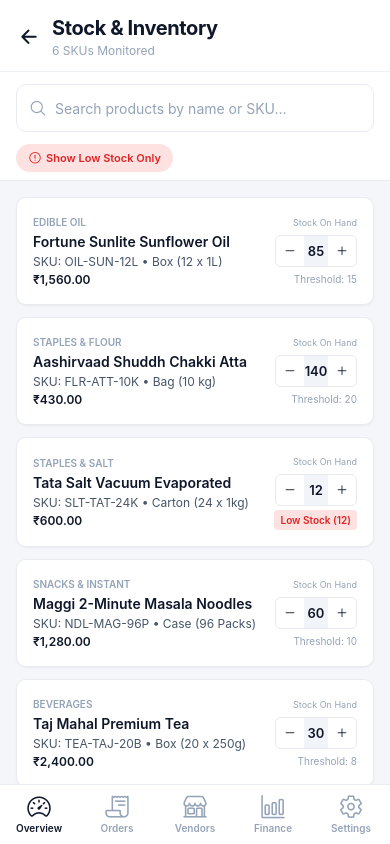
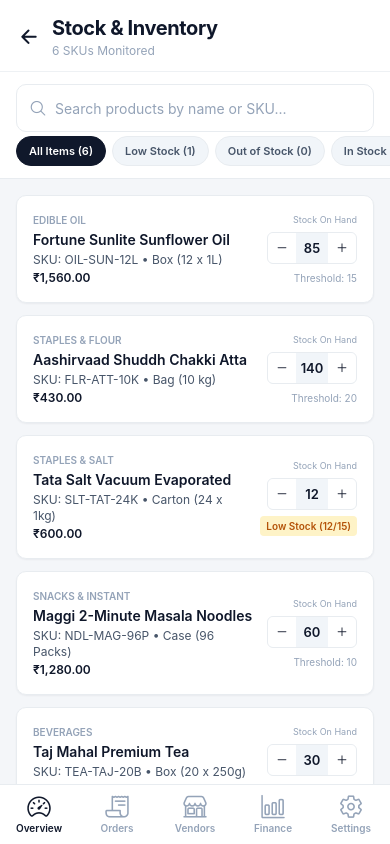
Before and after one commit to dheeraj323/InventoryManagment, a React Native app: screen /Inventory in a window 390 px wide. Built offline with nearby package versions, Linux system fonts and the light colour scheme; no server answers; the database is empty.

Commit message:
inventory screen ui  update

```diff
--- a/src/components/catalog/QuantitySelector.tsx
+++ b/src/components/catalog/QuantitySelector.tsx
@@ -1,5 +1,5 @@
 import React from 'react';
-import { View, Text, StyleSheet, TouchableOpacity } from 'react-native';
+import { View, Text, StyleSheet, TouchableOpacity, ActivityIndicator } from 'react-native';
 import { Ionicons } from '@expo/vector-icons';
 import { colors, typography, spacing } from '../../theme';
 
@@ -7,44 +7,64 @@ export interface QuantitySelectorProps {
   quantity: number;
   onIncrease: () => void;
   onDecrease: () => void;
+  min?: number;
   max?: number;
   size?: 'sm' | 'md';
+  isLoading?: boolean;
+  onPressQuantity?: () => void;
 }
 
 export const QuantitySelector: React.FC<QuantitySelectorProps> = ({
   quantity,
   onIncrease,
   onDecrease,
+  min = 0,
   max,
   size = 'md',
+  isLoading = false,
+  onPressQuantity,
 }) => {
   const isSm = size === 'sm';
+  const isMin = quantity <= min;
+  const isMax = max !== undefined && quantity >= max;
 
   return (
     <View style={[styles.container, isSm ? styles.containerSm : null]}>
       <TouchableOpacity
-        style={[styles.button, isSm ? styles.buttonSm : null]}
+        style={[styles.button, isSm ? styles.buttonSm : null, (isMin || isLoading) ? styles.disabledBtn : null]}
         onPress={onDecrease}
+        disabled={isMin || isLoading}
         activeOpacity={0.7}
       >
-        <Ionicons name="remove" size={isSm ? 14 : 18} color={colors.primary} />
+        <Ionicons name="remove" size={isSm ? 14 : 18} color={isMin || isLoading ? colors.textMuted : colors.primary} />
       </TouchableOpacity>
 
-      <Text style={[styles.qtyText, isSm ? styles.qtyTextSm : null]}>
-        {quantity}
-      </Text>
+      <TouchableOpacity
+        onPress={onPressQuantity}
+        disabled={!onPressQuantity || isLoading}
+        style={styles.qtyContainer}
+        activeOpacity={0.7}
+      >
+        {isLoading ? (
+          <ActivityIndicator size="small" color={colors.primary} />
+        ) : (
+          <Text style={[styles.qtyText, isSm ? styles.qtyTextSm : null]}>
+            {quantity}
+          </Text>
+        )}
+      </TouchableOpacity>
 
       <TouchableOpacity
         style={[
           styles.button,
           isSm ? styles.buttonSm : null,
-          max && quantity >= max ? styles.disabledBtn : null,
+          (isMax || isLoading) ? styles.disabledBtn : null,
         ]}
         onPress={onIncrease}
-        disabled={max ? quantity >= max : false}
+        disabled={isMax || isLoading}
         activeOpacity={0.7}
       >
-        <Ionicons name="add" size={isSm ? 14 : 18} color={colors.primary} />
+        <Ionicons name="add" size={isSm ? 14 : 18} color={isMax || isLoading ? colors.textMuted : colors.primary} />
       </TouchableOpacity>
     </View>
   );
@@ -77,6 +97,12 @@ const styles = StyleSheet.create({
   disabledBtn: {
     opacity: 0.4,
   },
+  qtyContainer: {
+    alignItems: 'center',
+    justifyContent: 'center',
+    minWidth: 32,
+    paddingHorizontal: 4,
+  },
   qtyText: {
     ...typography.bodyBold,
     color: colors.textPrimary,
--- a/src/screens/admin/InventoryScreen.tsx
+++ b/src/screens/admin/InventoryScreen.tsx
@@ -1,4 +1,4 @@
-import React, { useState } from 'react';
+import React, { useState, useEffect, useMemo } from 'react';
 import {
   View,
   Text,
@@ -6,28 +6,108 @@ import {
   SafeAreaView,
   FlatList,
   TouchableOpacity,
+  ScrollView,
+  RefreshControl,
 } from 'react-native';
 import { Ionicons } from '@expo/vector-icons';
 import { useInventoryStore } from '../../store/useInventoryStore';
 import { Header } from '../../components/common/Header';
 import { Card } from '../../components/common/Card';
 import { Input } from '../../components/common/Input';
-import { Button } from '../../components/common/Button';
+import { EmptyState } from '../../components/common/EmptyState';
 import { QuantitySelector } from '../../components/catalog/QuantitySelector';
 import { colors, typography, spacing } from '../../theme';
 
 export const InventoryScreen: React.FC<{ navigation: any }> = ({ navigation }) => {
-  const { products, updateStock } = useInventoryStore();
+  const {
+    products,
+    isLoading,
+    subscribeInventory,
+    updateStock,
+    fetchProducts,
+  } = useInventoryStore();
+
   const [search, setSearch] = useState('');
-  const [showLowStockOnly, setShowLowStockOnly] = useState(false);
+  const [selectedFilter, setSelectedFilter] = useState<'ALL' | 'LOW_STOCK' | 'OUT_OF_STOCK' | 'IN_STOCK'>('ALL');
+  const [isRefreshing, setIsRefreshing] = useState(false);
 
-  const filteredProducts = products.filter((p) => {
+  // Sync real-time inventory on mount
+  useEffect(() => {
+    const unsubscribe = subscribeInventory();
+    return () => {
+      unsubscribe();
+    };
+  }, [subscribeInventory]);
+
+  // Counts for filter chips
+  const counts = useMemo(() => {
+    let lowCount = 0;
+    let outCount = 0;
+    let inCount = 0;
+
+    for (const p of products) {
+      if (p.stockQty === 0) {
+        outCount++;
+      } else if (p.stockQty <= p.lowStockThreshold) {
+        lowCount++;
+      } else {
+        inCount++;
+      }
+    }
+
+    return {
+      all: products.length,
+      low: lowCount,
+      out: outCount,
+      in: inCount,
+    };
+  }, [products]);
+
+  // Filtered list
+  const filteredProducts = useMemo(() => {
+    const q = search.trim().toLowerCase();
+
+    return products.filter((p) => {
       const matchesSearch =
-      p.name.toLowerCase().includes(search.toLowerCase()) ||
-      p.sku.toLowerCase().includes(search.toLowerCase());
-    const matchesLowStock = showLowStockOnly ? p.stockQty <= p.lowStockThreshold : true;
-    return matchesSearch && matchesLowStock;
+        q.length === 0 ||
+        p.name.toLowerCase().includes(q) ||
+        p.sku.toLowerCase().includes(q) ||
+        (p.category && p.category.toLowerCase().includes(q));
+
+      if (!matchesSearch) return false;
+
+      if (selectedFilter === 'LOW_STOCK') {
+        return p.stockQty <= p.lowStockThreshold && p.stockQty > 0;
+      }
+      if (selectedFilter === 'OUT_OF_STOCK') {
+        return p.stockQty === 0;
+      }
+      if (selectedFilter === 'IN_STOCK') {
+        return p.stockQty > p.lowStockThreshold;
+      }
+      return true;
     });
+  }, [products, search, selectedFilter]);
+
+  const handleRefresh = async () => {
+    setIsRefreshing(true);
+    try {
+      await fetchProducts();
+    } finally {
+      setIsRefreshing(false);
+    }
+  };
+
+  const handleUpdateStock = (productId: string, newStock: number) => {
+    updateStock(productId, newStock);
+  };
+
+  const filters = [
+    { key: 'ALL' as const, label: 'All Items', count: counts.all },
+    { key: 'LOW_STOCK' as const, label: 'Low Stock', count: counts.low },
+    { key: 'OUT_OF_STOCK' as const, label: 'Out of Stock', count: counts.out },
+    { key: 'IN_STOCK' as const, label: 'In Stock', count: counts.in },
+  ];
 
   return (
     <SafeAreaView style={styles.container}>
@@ -38,69 +118,101 @@ export const InventoryScreen: React.FC<{ navigation: any }> = ({ navigation }) =
         onBackPress={() => navigation.goBack()}
       />
 
+      {/* Search Input Box */}
       <View style={styles.searchBox}>
         <Input
           placeholder="Search products by name or SKU..."
           value={search}
           onChangeText={setSearch}
           leftIcon={<Ionicons name="search-outline" size={18} color={colors.textMuted} />}
+          rightIcon={
+            search.length > 0 ? (
+              <TouchableOpacity
+                onPress={() => setSearch('')}
+                hitSlop={{ top: 8, bottom: 8, left: 8, right: 8 }}
+              >
+                <Ionicons name="close-circle" size={18} color={colors.textMuted} />
+              </TouchableOpacity>
+            ) : null
+          }
+          containerStyle={styles.searchInput}
         />
+      </View>
 
-        <View style={styles.filterRow}>
+      {/* Horizontal Filter Chips */}
+      <View style={styles.filterWrapper}>
+        <ScrollView
+          horizontal
+          showsHorizontalScrollIndicator={false}
+          contentContainerStyle={styles.filterRow}
+        >
+          {filters.map((filter) => {
+            const isActive = selectedFilter === filter.key;
+            return (
               <TouchableOpacity
-            style={[
-              styles.filterPill,
-              showLowStockOnly ? styles.filterPillActive : null,
-            ]}
-            onPress={() => setShowLowStockOnly(!showLowStockOnly)}
+                key={filter.key}
+                style={[styles.filterChip, isActive && styles.filterChipActive]}
+                onPress={() => setSelectedFilter(filter.key)}
+                activeOpacity={0.8}
               >
-            <Ionicons
-              name="alert-circle-outline"
-              size={14}
-              color={showLowStockOnly ? colors.textInverse : colors.danger}
-            />
-            <Text
-              style={[
-                styles.filterPillText,
-                showLowStockOnly ? styles.filterPillTextActive : null,
-              ]}
-            >
-              Show Low Stock Only
+                <Text style={[styles.filterChipText, isActive && styles.filterChipTextActive]}>
+                  {filter.label} ({filter.count})
                 </Text>
               </TouchableOpacity>
-        </View>
+            );
+          })}
+        </ScrollView>
       </View>
 
+      {/* Products List */}
       <FlatList
         data={filteredProducts}
         keyExtractor={(item) => item.id}
         contentContainerStyle={styles.listContent}
+        refreshControl={
+          <RefreshControl
+            refreshing={isRefreshing}
+            onRefresh={handleRefresh}
+            colors={[colors.primary]}
+            tintColor={colors.primary}
+          />
+        }
         renderItem={({ item }) => {
-          const isLowStock = item.stockQty <= item.lowStockThreshold;
+          const isOutOfStock = item.stockQty === 0;
+          const isLowStock = !isOutOfStock && item.stockQty <= item.lowStockThreshold;
 
           return (
             <Card style={styles.card} outlined elevation="sm">
               <View style={styles.row}>
+                {/* Product Info */}
                 <View style={styles.infoCol}>
-                  <Text style={styles.category}>{item.category}</Text>
+                  <Text style={styles.category}>{item.category || 'GENERAL'}</Text>
                   <Text style={styles.name}>{item.name}</Text>
                   <Text style={styles.skuText}>
                     SKU: {item.sku} • {item.unit}
                   </Text>
-                  <Text style={styles.priceText}>₹{item.price.toLocaleString('en-IN', { minimumFractionDigits: 2 })}</Text>
+                  <Text style={styles.priceText}>
+                    ₹{item.price.toLocaleString('en-IN', { minimumFractionDigits: 2 })}
+                  </Text>
                 </View>
 
+                {/* Stock Controls & Status */}
                 <View style={styles.stockCol}>
                   <Text style={styles.stockLabel}>Stock On Hand</Text>
                   <QuantitySelector
                     quantity={item.stockQty}
-                    onIncrease={() => updateStock(item.id, item.stockQty + 5)}
-                    onDecrease={() => updateStock(item.id, item.stockQty - 5)}
+                    onIncrease={() => handleUpdateStock(item.id, item.stockQty + 1)}
+                    onDecrease={() => handleUpdateStock(item.id, item.stockQty - 1)}
                     size="sm"
                   />
-                  {isLowStock ? (
+
+                  {isOutOfStock ? (
+                    <View style={styles.outOfStockBadge}>
+                      <Text style={styles.outOfStockText}>Out of Stock</Text>
+                    </View>
+                  ) : isLowStock ? (
                     <View style={styles.lowStockBadge}>
-                      <Text style={styles.lowStockText}>Low Stock ({item.stockQty})</Text>
+                      <Text style={styles.lowStockText}>Low Stock ({item.stockQty}/{item.lowStockThreshold})</Text>
                     </View>
                   ) : (
                     <Text style={styles.normalStockText}>Threshold: {item.lowStockThreshold}</Text>
@@ -110,6 +222,17 @@ export const InventoryScreen: React.FC<{ navigation: any }> = ({ navigation }) =
             </Card>
           );
         }}
+        ListEmptyComponent={
+          <EmptyState
+            iconName="cube-outline"
+            title="No Products Found"
+            description={
+              search.length > 0
+                ? `No items match "${search}". Try searching with another keyword.`
+                : 'There are no products matching the selected filter.'
+            }
+          />
+        }
       />
     </SafeAreaView>
   );
@@ -124,35 +247,44 @@ const styles = StyleSheet.create({
     paddingHorizontal: spacing.screenPadding,
     paddingTop: spacing.md,
     backgroundColor: colors.surface,
+  },
+  searchInput: {
+    marginBottom: spacing.xs,
+  },
+  filterWrapper: {
+    backgroundColor: colors.surface,
     borderBottomWidth: 1,
     borderBottomColor: colors.border,
   },
   filterRow: {
-    paddingBottom: spacing.sm,
+    flexDirection: 'row',
+    paddingHorizontal: spacing.screenPadding,
+    paddingBottom: spacing.md,
+    gap: 6,
   },
-  filterPill: {
-    flexDirection: 'row',
-    alignItems: 'center',
+  filterChip: {
     paddingHorizontal: spacing.md,
     paddingVertical: 6,
     borderRadius: spacing.borderRadiusFull,
-    backgroundColor: colors.statusCancelledBg,
-    alignSelf: 'flex-start',
+    backgroundColor: colors.surfaceSubtle,
+    borderWidth: 1,
+    borderColor: colors.border,
   },
-  filterPillActive: {
-    backgroundColor: colors.danger,
+  filterChipActive: {
+    backgroundColor: colors.primary,
+    borderColor: colors.primary,
   },
-  filterPillText: {
+  filterChipText: {
     ...typography.captionBold,
-    color: colors.danger,
-    marginLeft: 4,
+    color: colors.textSecondary,
     fontSize: 11,
   },
-  filterPillTextActive: {
+  filterChipTextActive: {
     color: colors.textInverse,
   },
   listContent: {
     padding: spacing.screenPadding,
+    paddingBottom: spacing.xl * 2,
   },
   card: {
     marginBottom: spacing.md,
@@ -197,13 +329,25 @@ const styles = StyleSheet.create({
     marginBottom: 4,
   },
   lowStockBadge: {
+    backgroundColor: colors.statusPendingBg,
+    paddingHorizontal: 6,
+    paddingVertical: 2,
+    borderRadius: 4,
+    marginTop: 6,
+  },
+  lowStockText: {
+    ...typography.captionBold,
+    fontSize: 10,
+    color: '#B45309',
+  },
+  outOfStockBadge: {
     backgroundColor: colors.statusCancelledBg,
     paddingHorizontal: 6,
     paddingVertical: 2,
     borderRadius: 4,
-    marginTop: 4,
+    marginTop: 6,
   },
-  lowStockText: {
+  outOfStockText: {
     ...typography.captionBold,
     fontSize: 10,
     color: colors.danger,
@@ -212,6 +356,6 @@ const styles = StyleSheet.create({
     ...typography.caption,
     fontSize: 10,
     color: colors.textMuted,
-    marginTop: 4,
+    marginTop: 6,
   },
 });
--- a/src/store/useInventoryStore.ts
+++ b/src/store/useInventoryStore.ts
@@ -8,17 +8,42 @@ interface InventoryState {
   products: Product[];
   suppliers: Supplier[];
   isLoading: boolean;
+  fetchProducts: () => Promise<void>;
   subscribeInventory: () => () => void;
   updateStock: (productId: string, newStock: number) => Promise<void>;
   addProduct: (product: Omit<Product, 'id'>) => Promise<void>;
   getLowStockProducts: () => Product[];
   getProductById: (id: string) => Product | undefined;
+  getInventoryStats: () => {
+    totalCount: number;
+    healthyCount: number;
+    lowStockCount: number;
+    outOfStockCount: number;
+    totalValuation: number;
+  };
 }
+
+// Debounce timers map for inventory stock syncing
+const stockDebounceTimers: { [productId: string]: ReturnType<typeof setTimeout> } = {};
 
 export const useInventoryStore = create<InventoryState>((set, get) => ({
   products: MOCK_PRODUCTS,
   suppliers: MOCK_SUPPLIERS,
   isLoading: false,
+
+  fetchProducts: async () => {
+    set({ isLoading: true });
+    try {
+      const prods = await productService.getProducts();
+      if (prods && prods.length > 0) {
+        set({ products: prods });
+      }
+    } catch (err) {
+      console.error('Error fetching products:', err);
+    } finally {
+      set({ isLoading: false });
+    }
+  },
 
   subscribeInventory: () => {
     const unsubProducts = productService.subscribeProducts((firestoreProds) => {
@@ -40,17 +65,30 @@ export const useInventoryStore = create<InventoryState>((set, get) => ({
   },
 
   updateStock: async (productId: string, newStock: number) => {
+    const previousProducts = get().products;
+    const safeStock = Math.max(0, newStock);
+
+    // 1. Instant optimistic state update with 0 delay
     set({
-      products: get().products.map((p) =>
-        p.id === productId ? { ...p, stockQty: Math.max(0, newStock) } : p
+      products: previousProducts.map((p) =>
+        p.id === productId ? { ...p, stockQty: safeStock, availableStock: safeStock } : p
       ),
     });
 
-    try {
-      await productService.updateStock(productId, newStock);
-    } catch (err) {
-      console.error('Error updating product stock in Firestore:', err);
+    // 2. Debounce Firestore write to allow seamless rapid taps
+    if (stockDebounceTimers[productId]) {
+      clearTimeout(stockDebounceTimers[productId]);
     }
+
+    stockDebounceTimers[productId] = setTimeout(async () => {
+      try {
+        await productService.updateStock(productId, safeStock);
+      } catch (err) {
+        console.error('Error updating product stock in Firestore:', err);
+      } finally {
+        delete stockDebounceTimers[productId];
+      }
+    }, 450);
   },
 
   addProduct: async (productData) => {
@@ -68,10 +106,44 @@ export const useInventoryStore = create<InventoryState>((set, get) => ({
   },
 
   getLowStockProducts: () => {
-    return get().products.filter((p) => p.stockQty <= p.lowStockThreshold);
+    return get().products.filter(
+      (p) => p.stockQty <= p.lowStockThreshold && p.stockQty > 0
+    );
   },
 
   getProductById: (id: string) => {
     return get().products.find((p) => p.id === id);
   },
+
+  getInventoryStats: () => {
+    const prods = get().products;
+    let healthyCount = 0;
+    let lowStockCount = 0;
+    let outOfStockCount = 0;
+    let totalValuation = 0;
+
+    for (const p of prods) {
+      const stock = p.stockQty || 0;
+      const threshold = p.lowStockThreshold || 0;
+      const price = p.price || 0;
+
+      totalValuation += stock * price;
+
+      if (stock === 0) {
+        outOfStockCount++;
+      } else if (stock <= threshold) {
+        lowStockCount++;
+      } else {
+        healthyCount++;
+      }
+    }
+
+    return {
+      totalCount: prods.length,
+      healthyCount,
+      lowStockCount,
+      outOfStockCount,
+      totalValuation,
+    };
+  },
 }));
--- a/src/theme/typography.ts
+++ b/src/theme/typography.ts
@@ -66,4 +66,9 @@ export const typography = {
     fontWeight: '800' as const,
     letterSpacing: -0.5,
   },
+  button: {
+    fontSize: 14,
+    lineHeight: 20,
+    fontWeight: '600' as const,
+  },
 };
```
Also changed, not shown: src/screens/admin/AdminFinanceScreen.tsx (+8 -3 lines). Lines whose indentation alone changed are shown as unchanged.
